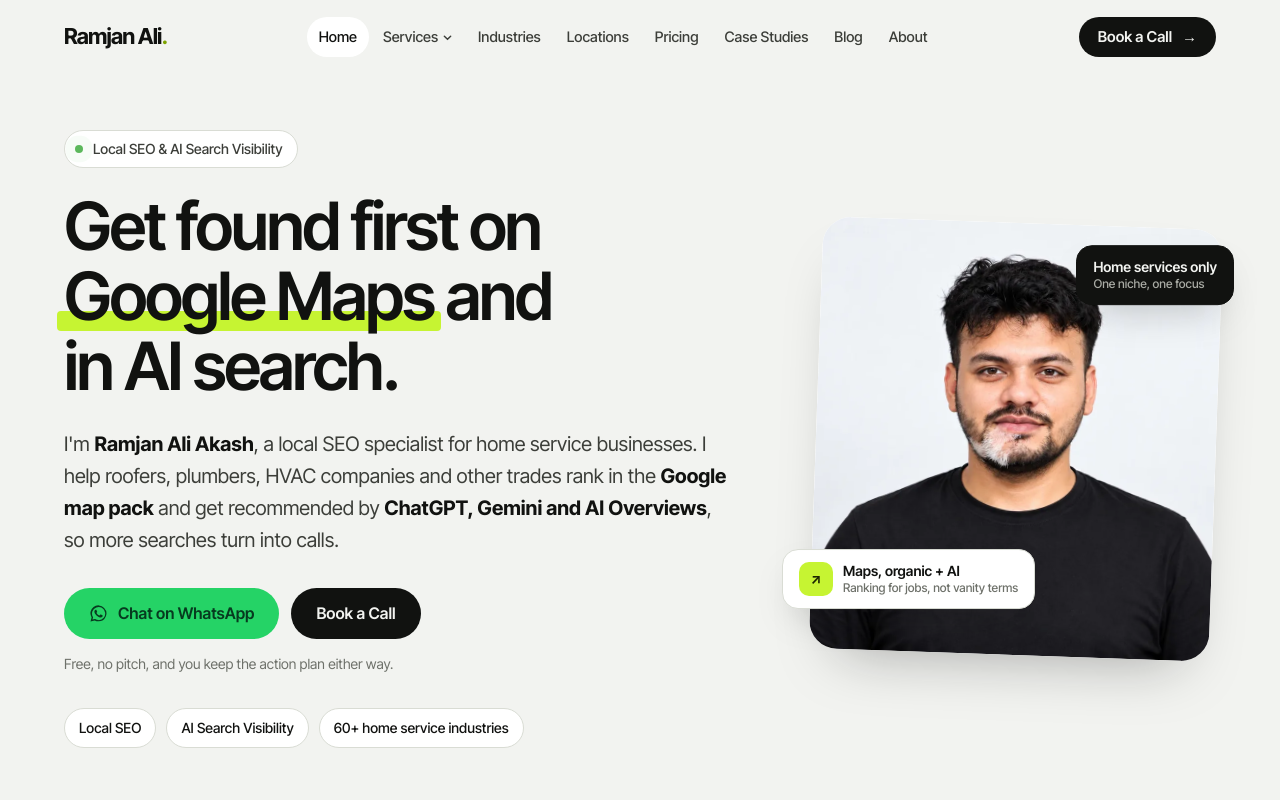
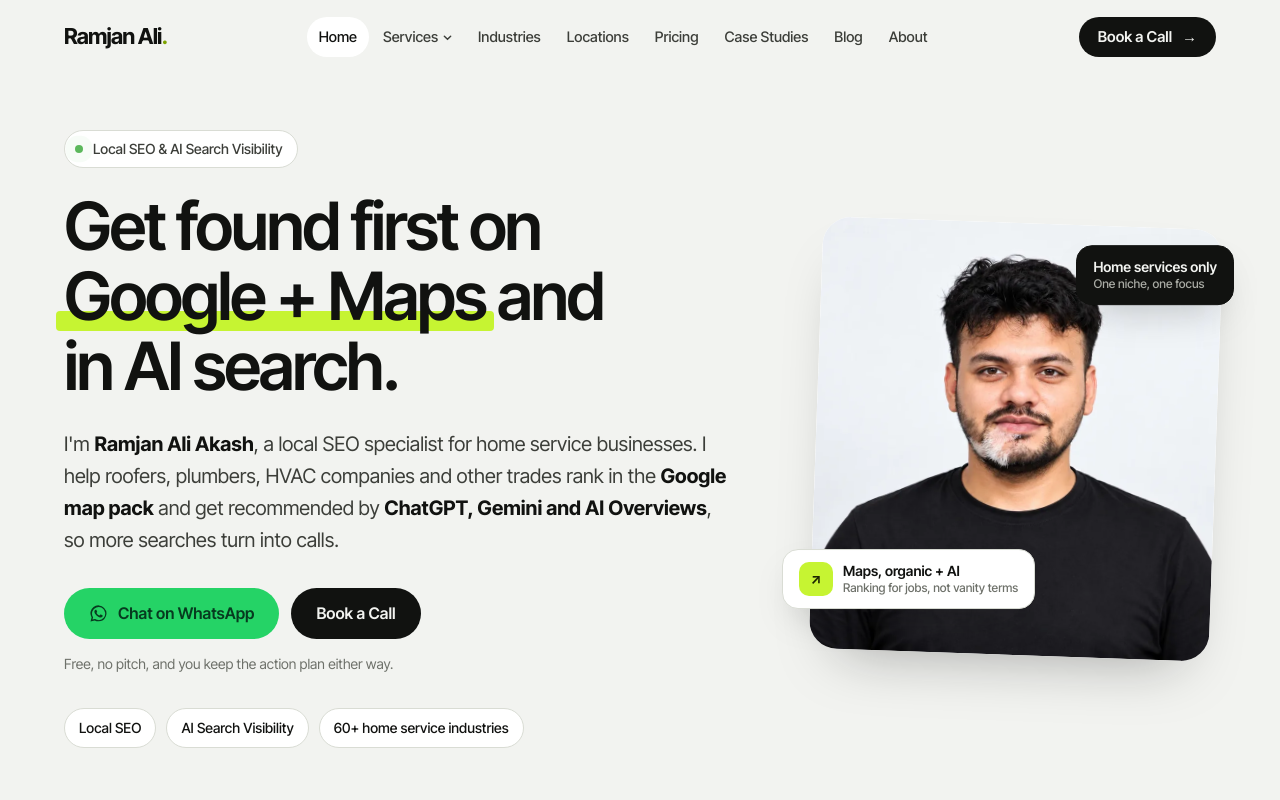
Before and after one commit to ramjanalimeet/ramjan-ali-tracker, a Next.js app: page / in a window 1280 px wide. Shown: the top 800 px of the page. Built offline with nearby package versions, Linux system fonts and the light colour scheme.

Commit message:
Home headline: Get found first on Google + Maps and in AI search
Co-Authored-By: Claude Opus 5.5 <noreply@anthropic.com>
Claude-Session: https://claude.ai/code/session_01UbzZxpegPzw9bMRRgbrJg6

```diff
--- a/app/page.tsx
+++ b/app/page.tsx
@@ -81,7 +81,7 @@ export default function HomePage() {
               <span className="dot"></span>Local SEO &amp; AI Search Visibility
             </span>
             <h1>
-              Get found first on <span className="hl">Google Maps</span> and in AI search.
+              Get found first on <span className="hl">Google + Maps</span> and in AI search.
             </h1>
             <p className="lead">
               I&apos;m <strong>Ramjan Ali Akash</strong>, a local SEO specialist for home service businesses. I help
```
